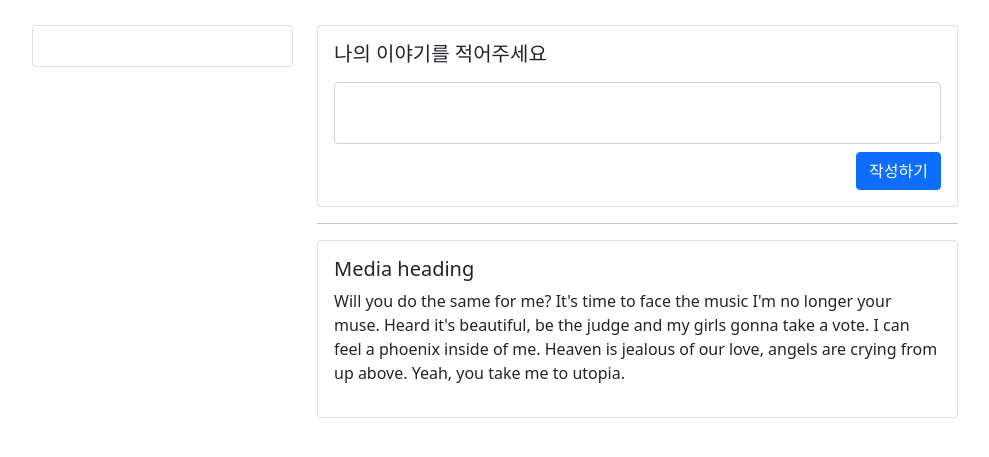
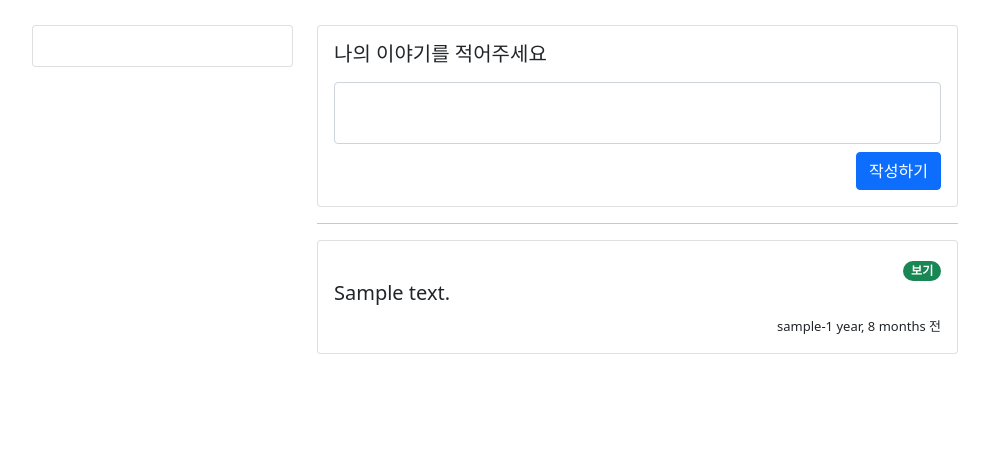
Before and after one commit to kgh3489/SNS-django, a Django app: template templates/tweet/home.html in a window 1280 px wide. Shown: the part 56-513 px from the top of the page, without its empty margins (50-1039 px from the left). Run offline with Django 3.2, Linux system fonts and the light colour scheme; the template is opened without the code that fills it: most values are stand-ins (such as "Sample title", 1, 10 or a date in 2020).

Commit message:
게시글 읽기/삭제 기능 추가

```diff
--- a/templates/tweet/home.html
+++ b/templates/tweet/home.html
@@ -43,26 +43,34 @@
                 <hr>
                 <!-- 작성 된 글이 나오는 곳 -->
                 <div class="row">
-                    <div class="col-md-12">
-                        <div class="card">
-                            <div class="card-body">
-                                <div class="media">
-                                    <div class="media-body">
-                                        <h5 class="mt-0">Media heading</h5>
-                                        <p>Will you do the same for me? It's time to face the music I'm no longer your
-                                            muse.
-                                            Heard it's
-                                            beautiful, be the judge and my girls gonna take a vote. I can feel a phoenix
-                                            inside
-                                            of me.
-                                            Heaven is
-                                            jealous of our love, angels are crying from up above. Yeah, you take me to
-                                            utopia.</p>
+                    {% for tw in tweet %}
+                        <div class="col-md-12 mb-2">
+                            <div class="card">
+                                <div class="card-body">
+                                    {% if tw.author == user %}
+                                        <div style="text-align: right">
+                                            <a href="/tweet/delete/{{ tw.id }}">
+                                                <span class="badge rounded-pill bg-danger">삭제</span>
+                                            </a>
+                                        </div>
+                                    {% endif %}
+                                    <div style="text-align: right">
+                                        <a href="#">
+                                            <span class="badge rounded-pill bg-success">보기</span>
+                                        </a>
+                                    </div>
+                                    <div class="media">
+                                        <div class="media-body">
+                                            <h5 class="mt-0">{{ tw.content }}</h5>
+                                        </div>
+                                        <div style="text-align: right">
+                                            <span style="font-size: small">{{ tw.author.username }}-{{ tw.created_at|timesince }} 전</span>
+                                        </div>
                                     </div>
                                 </div>
                             </div>
                         </div>
-                    </div>
+                    {% endfor %}
                 </div>
 
             </div>
--- a/tweet/urls.py
+++ b/tweet/urls.py
@@ -4,5 +4,6 @@ from . import views
 
 urlpatterns = [
     path('', views.home, name='home'), # 127.0.0.1:8000 과 views.py 폴더의 home 함수 연결
-    path('tweet/', views.tweet, name='tweet') # 127.0.0.1:8000/tweet 과 views.py 폴더의 tweet 함수 연결
+    path('tweet/', views.tweet, name='tweet'), # 127.0.0.1:8000/tweet 과 views.py 폴더의 tweet 함수 연결
+    path('tweet/delete/<int:id>', views.delete_tweet, name='delete-tweet'),
 ]
```
Also changed, not shown: tweet/views.py (+14 -5 lines).
